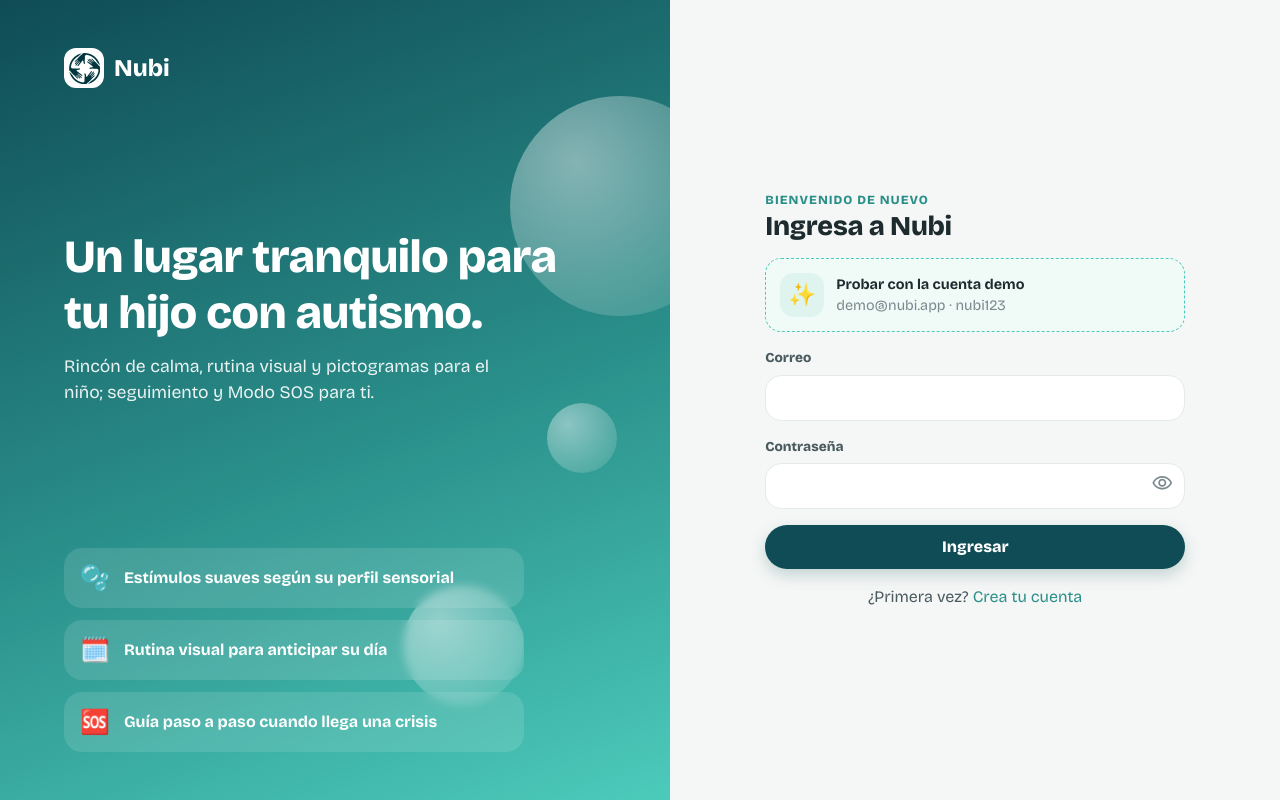
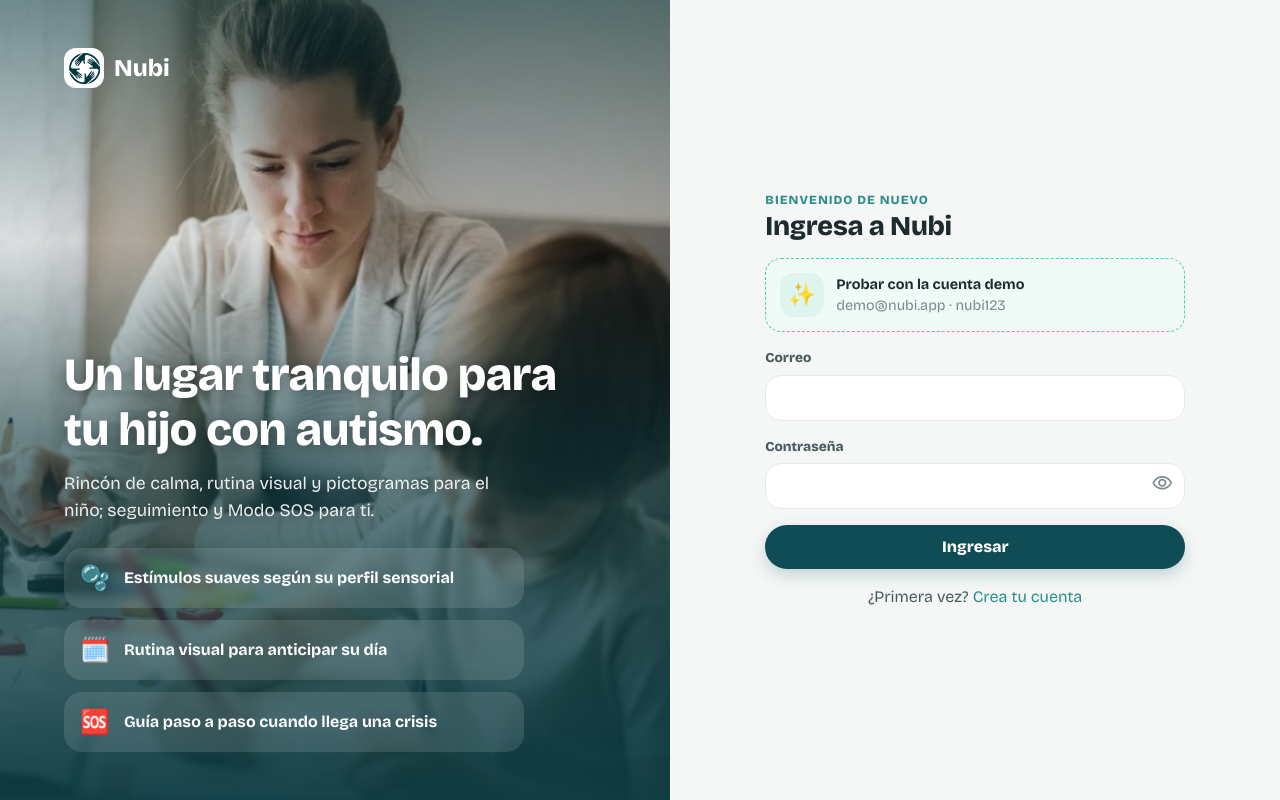
Before and after one commit to ASI0729-2620-7793-Open-Source/Nubi---Frontend, an Angular app in the folder Nubi/: page /ingresar in a window 1280 px wide. Built offline with nearby package versions, Linux system fonts and the light colour scheme.

Commit message:
feat(iam): use the caregiver and child photo in the sign-in hero

```diff
--- a/Nubi/src/app/iam/presentation/auth.css
+++ b/Nubi/src/app/iam/presentation/auth.css
@@ -12,8 +12,24 @@
   gap: 32px;
   padding: 48px clamp(24px, 5vw, 72px);
   overflow: hidden;
-  background: linear-gradient(160deg, #0f4c55 0%, #2a8f8a 55%, #4ccbbb 100%);
+  /* Foto de una cuidadora acompañando a un niño; la capa teal mantiene el texto legible */
+  background:
+    linear-gradient(180deg, rgba(11, 59, 66, 0.55) 0%, rgba(11, 59, 66, 0.08) 30%, rgba(11, 59, 66, 0.55) 55%, rgba(11, 59, 66, 0.94) 100%),
+    url('/images/login-family.webp') center 30% / cover no-repeat,
+    #0f4c55;
   color: #fff;
+}
+.hero h1,
+.hero p {
+  text-shadow: 0 2px 14px rgba(0, 0, 0, 0.35);
+}
+/* El logo queda arriba y el texto abajo, para no tapar las caras de la foto */
+.hero {
+  justify-content: flex-end;
+  gap: 24px;
+}
+.hero .brand {
+  margin-bottom: auto;
 }
 .hero .brand {
   display: flex;
@@ -58,7 +74,9 @@
   font-size: 1.5rem;
 }
 
+/* Con la foto de fondo las burbujas decorativas sobran */
 .bubble {
+  display: none;
   position: absolute;
   border-radius: 50%;
   background: radial-gradient(circle at 30% 30%, rgba(255, 255, 255, 0.45), rgba(255, 255, 255, 0.06));
@@ -144,6 +162,7 @@
     grid-template-columns: 1fr;
   }
   .hero {
+    min-height: 340px;
     padding: 28px 22px;
   }
   .features,
```
Also changed, not shown: Nubi/public/images/login-family.webp (added).
